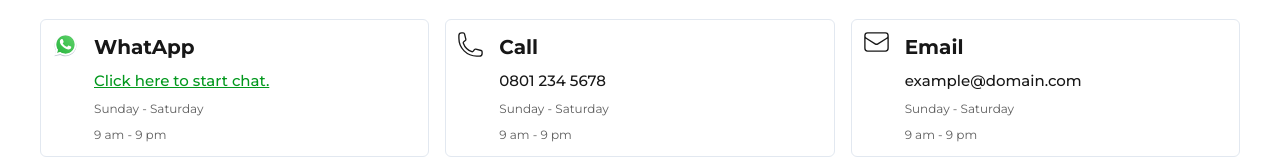
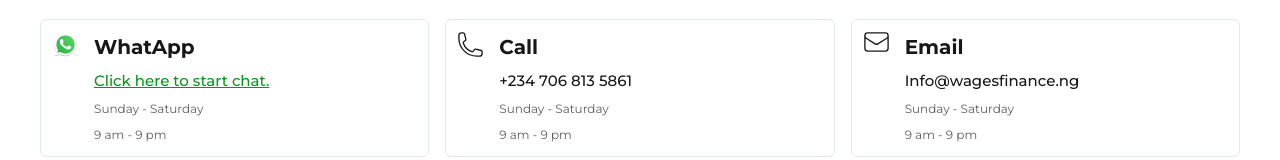
Before and after one commit to emmanuelprince66/wages-landing, a Next.js app: page /contact in a window 1280 px wide. Shown: the part 255-415 px from the top of the page. Built offline with nearby package versions, Linux system fonts and the light colour scheme.

Commit message:
new changes

```diff
--- a/app/components/about/About.tsx
+++ b/app/components/about/About.tsx
@@ -56,7 +56,7 @@
 
         <div className="relative flex-2">
           <Image
-            src="/about/a-1.svg"
+            src="/about/a-1.png"
             alt="icn"
             className="object-cover ml-0 "
             width={400}
--- a/app/components/contact/Contact.tsx
+++ b/app/components/contact/Contact.tsx
@@ -9,6 +9,7 @@
 import Dapp from "./Dapp";
 import Grid from "@mui/material/Grid2";
 import { motion, useInView } from "framer-motion"; // Import Framer Motion
+import Link from "next/link";
 
 const Contact = () => {
   const [mounted, setMounted] = useState(false);
@@ -132,9 +133,12 @@
                     WhatApp
                   </p>
 
-                  <p className="text-primary_green underline cursor-pointer font-[500] text-[15px]">
-                    Click here to start chat.
-                  </p>
+                  <Link href="https://chat.whatsapp.com/EU8kVd0CtToJm9cMrm642n">
+                    <p className="text-primary_green underline cursor-pointer font-[500] text-[15px]">
+                      Click here to start chat.
+                    </p>
+                  </Link>
+
                   <p className="text-primary_gray font-normal text-[12px]">
                     Sunday - Saturday
                   </p>
@@ -162,7 +166,7 @@
                   </p>
 
                   <p className="text-primary_black  font-[500] text-[15px]">
-                    0801 234 5678
+                    +234 706 813 5861
                   </p>
                   <p className="text-primary_gray font-normal text-[12px]">
                     Sunday - Saturday
@@ -191,7 +195,7 @@
                   </p>
 
                   <p className="text-primary_black  font-[500] text-[15px]">
-                    example@domain.com
+                    Info@wagesfinance.ng
                   </p>
                   <p className="text-primary_gray font-normal text-[12px]">
                     Sunday - Saturday
--- a/app/components/info/Info.tsx
+++ b/app/components/info/Info.tsx
@@ -4,13 +4,13 @@
 const Info = () => {
   return (
     <div className="flex_column_center  text-center  w-[90%] md:w-[1200px] py-4 mx-auto  gap-4 mt-[10%] md:mt-[4%]  justify-center">
-      <p className="text-[25px] font-[600] md:text-[30px] md:font-[600] mb-6">
+      {/* <p className="text-[25px] font-[600] md:text-[30px] md:font-[600] mb-6">
         Hear From Some of Our Users
       </p>
 
       <div className=" w-full mx-auto">
         <SwiperComponent />
-      </div>
+      </div> */}
     </div>
   );
 };
--- a/app/components/navbar/Navbar.tsx
+++ b/app/components/navbar/Navbar.tsx
@@ -100,7 +100,11 @@
           )}
         </div>
 
-        {isTabletOrDesktop && <CustomButton>Get The App</CustomButton>}
+        {isTabletOrDesktop && (
+          <CustomButton>
+            <Link href={""}>Get The App</Link>
+          </CustomButton>
+        )}
 
         <div
           className="block md:hidden transition-transform duration-300 ease-in-out transform"
--- a/next.config.mjs
+++ b/next.config.mjs
@@ -3,6 +3,10 @@
 /** @type {import('next').NextConfig} */
 const nextConfig = {
   output: "export", // Enable static export
+  trailingSlash: true,
+  images: {
+    unoptimized: true, // Disable image optimization for static exports
+  },
 };
 
 export default nextConfig;
```
Also changed, not shown: public/about/a-1.svg (deleted), 1 other file (tests, documents, lock files or other folders).
